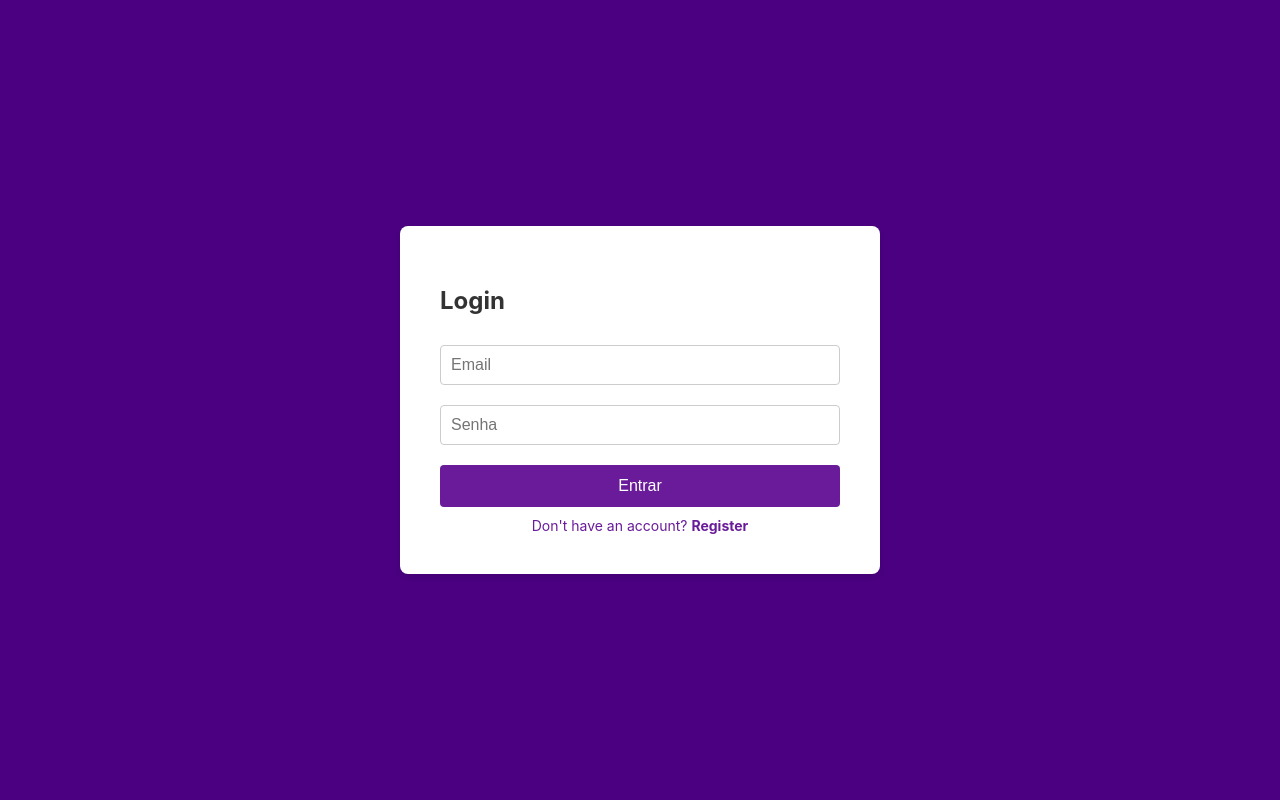
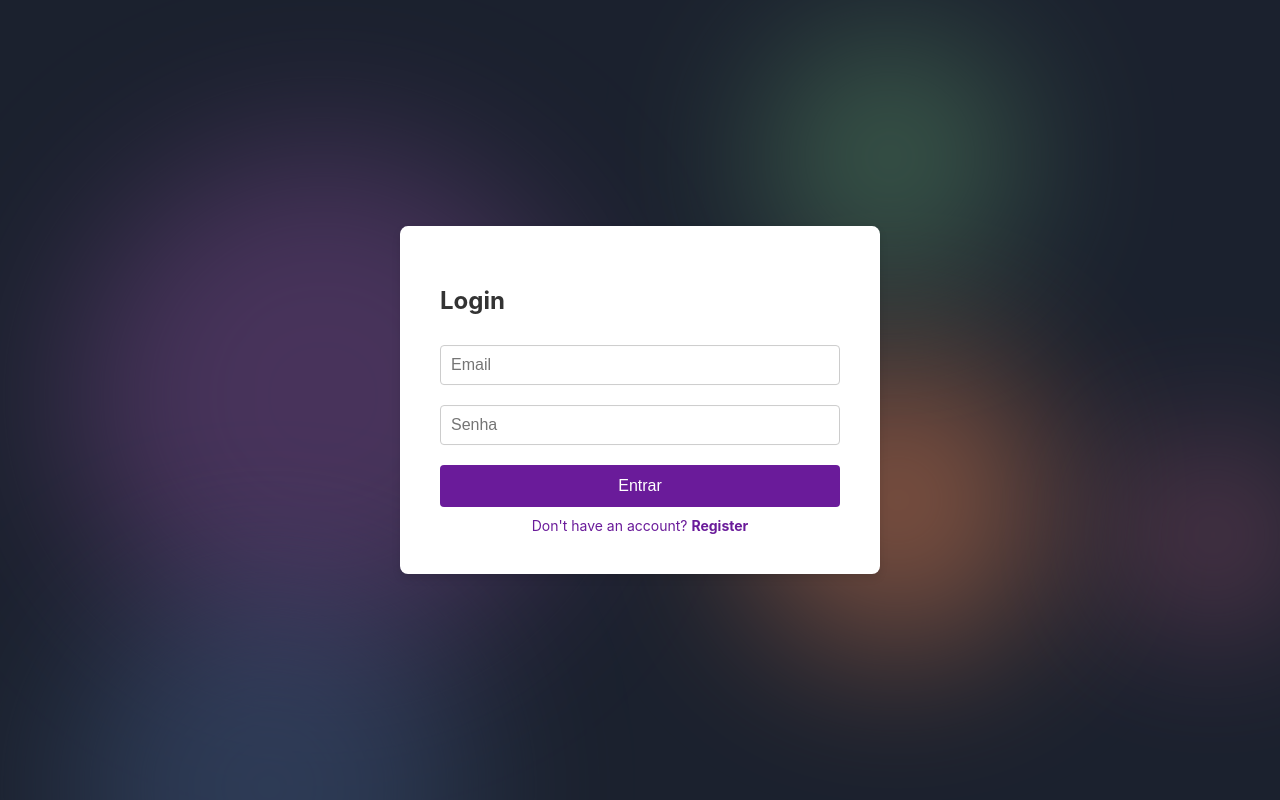
Before and after one commit to PedroMouraa/goofies-website-1, a React (Create React App) app: page / in a window 1280 px wide. Built offline with nearby package versions, Linux system fonts and the light colour scheme.

Commit message:
Update route path for registration page and add background component to connect and registration pages

```diff
--- a/src/App.tsx
+++ b/src/App.tsx
@@ -9,7 +9,7 @@ const App: React.FC = () => {
     <Router>
       <Routes>
         <Route path="/" element={<LoginPage />} />
-        <Route path="/about" element={<RegisterPage />} />
+        <Route path="/register" element={<RegisterPage />} />
         <Route path="/connect" element={<Connect />} />
       </Routes>
     </Router>
--- a/src/components/ConnectWallet.tsx
+++ b/src/components/ConnectWallet.tsx
@@ -317,6 +317,10 @@ const Content: FC = () => {
         width: "300px",
         height: "300px",
         textAlign: "center",
+        position: "absolute",
+        top: "50%",
+        left: "50%",
+        transform: "translate(-50%, -50%)",
       }}
     >
       {!connected && <StyledTitle>Connect Wallet</StyledTitle>}
--- /dev/null
+++ b/src/components/background/Background.css
@@ -0,0 +1,128 @@
+body {
+    justify-content: center;
+    box-sizing: border-box;
+    overflow: hidden;
+}
+
+.absolute {
+    position: absolute;
+    inset: 0;
+    /* justify-content: center; */
+    /* display: inline-flex; */
+    /* flex-direction: row; */
+    background-color: #1b212e;
+    overflow: hidden;
+}
+
+.jusify-center {
+    justify-content: center;
+}
+
+.bg-shape1 {
+    width: 500px;
+    height: 500px;
+    border-radius: 9999px;
+    position: absolute;
+    animation: one 20s infinite;
+    left: 200px;
+    top: 400px;
+}
+
+.bg-shape2 {
+    width: 400px;
+    height: 400px;
+    border-radius: 9999px;
+    position: absolute;
+    animation: two 15s infinite;
+    left: 250px;
+    top: 320px;
+}
+
+.bg-shape3 {
+    width: 300px;
+    height: 300px;
+    border-radius: 9999px;
+    position: absolute;
+    animation: three 12s infinite;
+    left: 350px;
+    top: 250px;
+}
+
+.bg-shape4 {
+    width: 250px;
+    height: 250px;
+    border-radius: 9999px;
+    position: absolute;
+    animation: four 10s infinite;
+    left: 400px;
+    top: 150px;
+}
+
+.bg-shape5 {
+    width: 150px;
+    height: 150px;
+    border-radius: 9999px;
+    position: absolute;
+    animation: five 10s infinite;
+    left: 500px;
+    top: 50px;
+}
+
+@keyframes one {
+    0% { left: 200px; top: 400px; }
+    50% { left: 50px; top: 100px; }
+    100% { left: 200px; top: 400px; }
+}
+
+@keyframes two {
+    0% { left: 250px; top: 320px; }
+    50% { left: 60px; top: 600px; }
+    100% { left: 250px; top: 320px; }
+}
+
+@keyframes three {
+    0% { left: 350px; top: 250px; }
+    50% { left: 750px; top: 350px; }
+    100% { left: 350px; top: 250px;}
+}
+
+@keyframes four {
+    0% { left: 400px; top: 150px; }
+    50% { left: 800px; top: 20px; }
+    100% { left: 400px; top: 150px; }
+}
+
+@keyframes five {
+    0% { left: 500px; top: 50px; }
+    50% { left: 1200px; top: 500px; }
+    100% { left: 500px; top: 50px; }
+}
+
+
+.opacity-50 {
+    opacity: .5;
+}
+
+.bg-blur {
+    filter: blur(80px);
+}
+
+.bg-green {
+    background-color: #40557d;
+}
+
+.bg-blue {
+    background-color: #754688;
+}
+
+.bg-orange {
+    background-color: #e48252;
+}
+
+.bg-yellow {
+    background-color: #5d9668;
+}
+
+.bg-pink {
+    background-color: #d8688e;
+}
--- /dev/null
+++ b/src/components/background/Background.tsx
@@ -0,0 +1,19 @@
+import React, { useState } from "react";
+import "./Background.css";
+
+function Background() {
+
+    return (
+        <div className="absolute">
+            <div className="absolute inset-0 justify-center">
+                <div className="bg-shape1 bg-blue opacity-50 bg-blur"></div>
+                <div className="bg-shape2 bg-green opacity-50 bg-blur"></div>
+                <div className="bg-shape3 bg-orange opacity-50 bg-blur"></div>
+                <div className="bg-shape4 bg-yellow opacity-50 bg-blur"></div>
+                <div className="bg-shape5 bg-pink opacity-50 bg-blur"></div>
+            </div>
+        </div>
+    );
+}
+
+export default Background;
--- a/src/pages/connect.jsx
+++ b/src/pages/connect.jsx
@@ -1,4 +1,5 @@
 // Connect.js
+import Background from "../components/background/Background";
 import ConnectWallet from "../components/ConnectWallet";
 import { Container } from "./signin";
 
@@ -6,8 +7,9 @@ export default function Connect() {
   const token = localStorage.getItem("jwt");
 
   return (
-    <Container>
+    <>
+      <Background />
       <ConnectWallet />
-    </Container>
+    </>
   );
 }
--- a/src/pages/signin.jsx
+++ b/src/pages/signin.jsx
@@ -4,6 +4,7 @@ import { Link, useNavigate } from "react-router-dom";
 import { signInWithEmailAndPassword } from "firebase/auth";
 import { auth } from "./../firebaseConfig";
 import ConnectWallet from "../components/ConnectWallet";
+import Background from "../components/background/Background";
 
 export const Container = styled.div`
   display: flex;
@@ -24,6 +25,10 @@ const Form = styled.form`
   box-shadow: 0 4px 8px rgba(0, 0, 0, 0.1);
   width: 100%;
   max-width: 400px;
+  position: absolute;
+  top: 50%;
+  left: 50%;
+  transform: translate(-50%, -50%);
 `;
 
 const Input = styled.input`
@@ -98,7 +103,8 @@ function LoginPage() {
   };
 
   return (
-    <Container>
+    <>
+      <Background />
         <Form onSubmit={handleLogin}>
           <Title>Login</Title>
           {error && <p style={{ color: "red" }}>{error}</p>}
@@ -119,7 +125,7 @@ function LoginPage() {
             Don't have an account? <Link to="/register">Register</Link>
           </RegisterLink>
         </Form>
-    </Container>
+    </>
   );
 }
 
--- a/src/pages/signup.jsx
+++ b/src/pages/signup.jsx
@@ -6,6 +6,7 @@ import {
   createUserWithEmailAndPassword,
   signInWithEmailAndPassword,
 } from "firebase/auth";
+import Background from "../components/background/Background";
 
 const Container = styled.div`
   display: flex;
@@ -26,6 +27,10 @@ const Form = styled.form`
   box-shadow: 0 4px 8px rgba(0, 0, 0, 0.1);
   width: 100%;
   max-width: 400px;
+  position: absolute;
+  top: 50%;
+  left: 50%;
+  transform: translate(-50%, -50%);
 `;
 
 const Input = styled.input`
@@ -111,7 +116,8 @@ function RegisterPage() {
   };
 
   return (
-    <Container>
+    <>
+      <Background />
       <Form onSubmit={handleRegister}>
         <Title>Register</Title>
         <Input
@@ -137,7 +143,7 @@ function RegisterPage() {
           Already have an account? <Link to="/">Log in now</Link>
         </RegisterLink>
       </Form>
-    </Container>
+    </>
   );
 }
 
```
Lines whose indentation alone changed are shown as unchanged.
